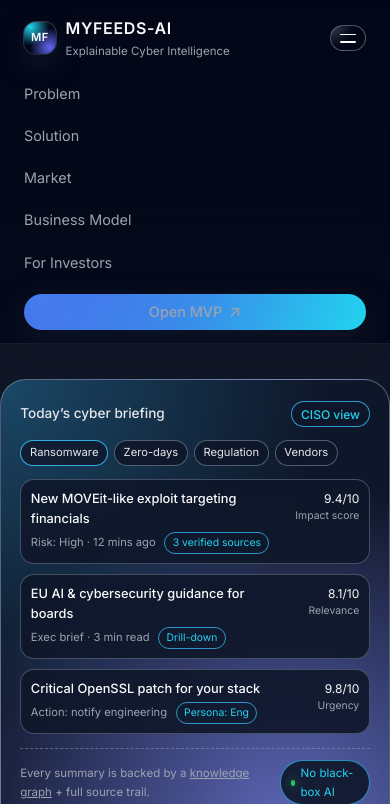
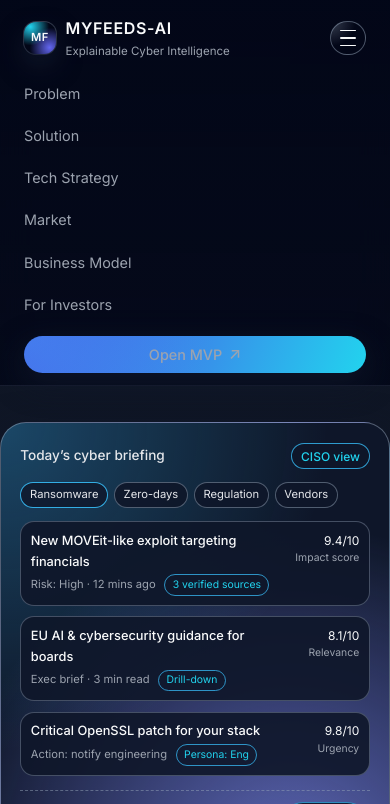
Before and after one commit to the-cyber-boardroom/MyFeeds-AI__Investor_Relations, a plain HTML site: page index.html in a window 390 px wide. Both pictures are taken after a click on the button "Toggle navigation". Shown: the top 804 px of the page. Drawn offline with Linux system fonts and the light colour scheme.

Commit message:
improved mobile view

```diff
--- a/index.html
+++ b/index.html
@@ -847,6 +847,23 @@
         grid-template-columns: minmax(0, 1fr);
       }
     }
+    .nav-mobile.open {
+      display: flex;
+    }
+
+    /* Optional: Add a smooth transition */
+    @media (max-width: 720px) {
+      .nav-mobile {
+        display: none;
+        opacity: 0;
+        transition: opacity 0.3s ease;
+      }
+
+      .nav-mobile.open {
+        display: flex;
+        opacity: 1;
+      }
+    }
 
     @media print {
       .page-break {
@@ -887,7 +904,8 @@
             <span>↗</span>
           </a>
         </nav>
-        <button class="nav-burger" type="button" aria-label="Toggle navigation" onclick="document.querySelector('.nav-mobile').classList.toggle('open')">
+      <button class="nav-burger" type="button" aria-label="Toggle navigation" onclick="toggleMobileMenu()">
+        <div class="nav-burger-bar"></div>
         <div class="nav-burger-bar"></div>
         <div class="nav-burger-bar"></div>
       </button>
@@ -895,6 +913,7 @@
       <div class="nav-mobile" aria-label="Mobile navigation">
         <a href="#problem">Problem</a>
         <a href="#solution">Solution</a>
+        <a href="#tech-strategy">Tech Strategy</a>
         <a href="#market">Market</a>
         <a href="#model">Business Model</a>
         <a href="#investors">For Investors</a>
@@ -1447,6 +1466,12 @@
 
   <script>
     document.getElementById("year").textContent = new Date().getFullYear();
+
+    // Mobile menu toggle
+    function toggleMobileMenu() {
+      const mobileMenu = document.querySelector('.nav-mobile');
+      mobileMenu.classList.toggle('open');
+    }
   </script>
 </body>
 </html>
```
Lines whose indentation alone changed are shown as unchanged.
